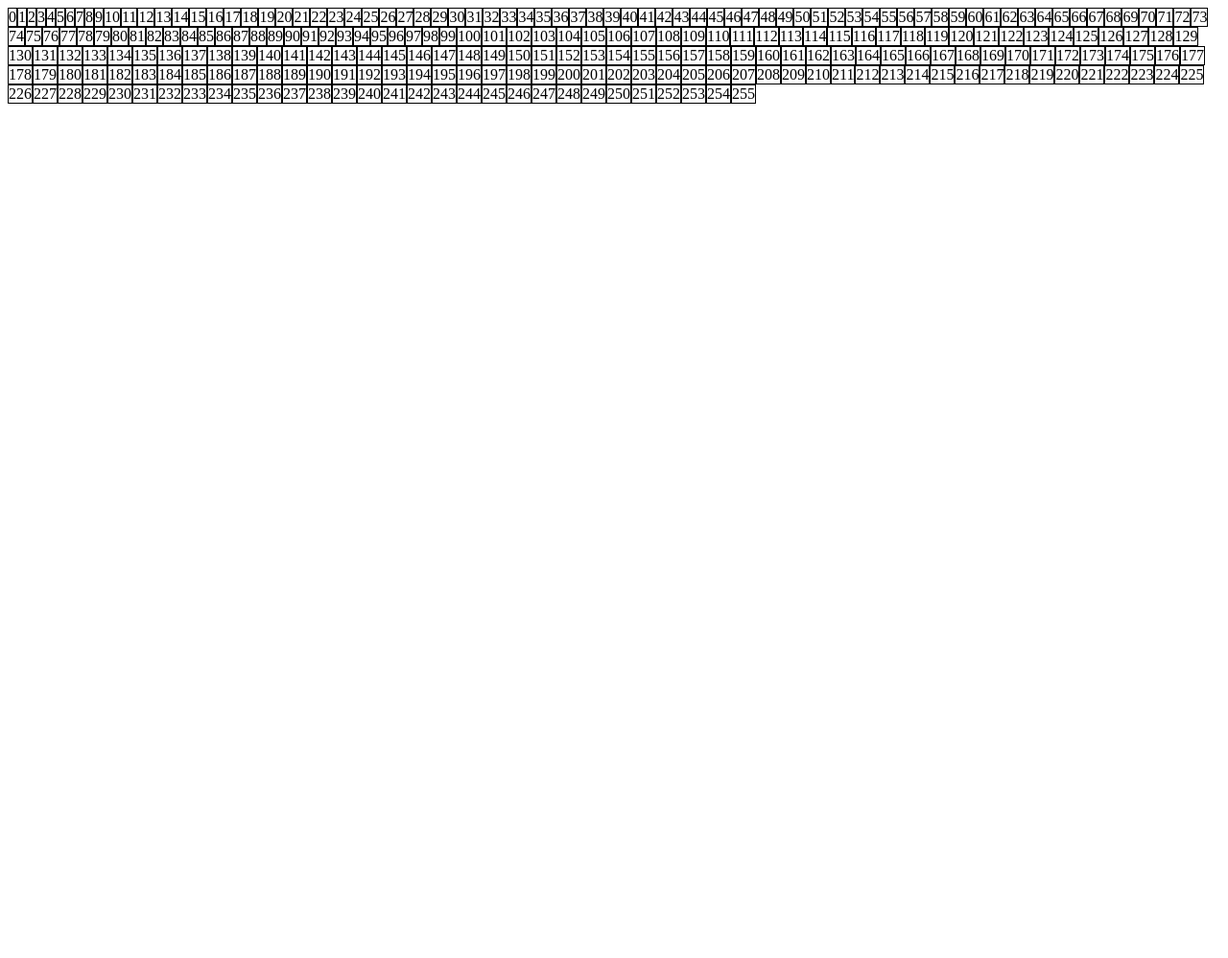
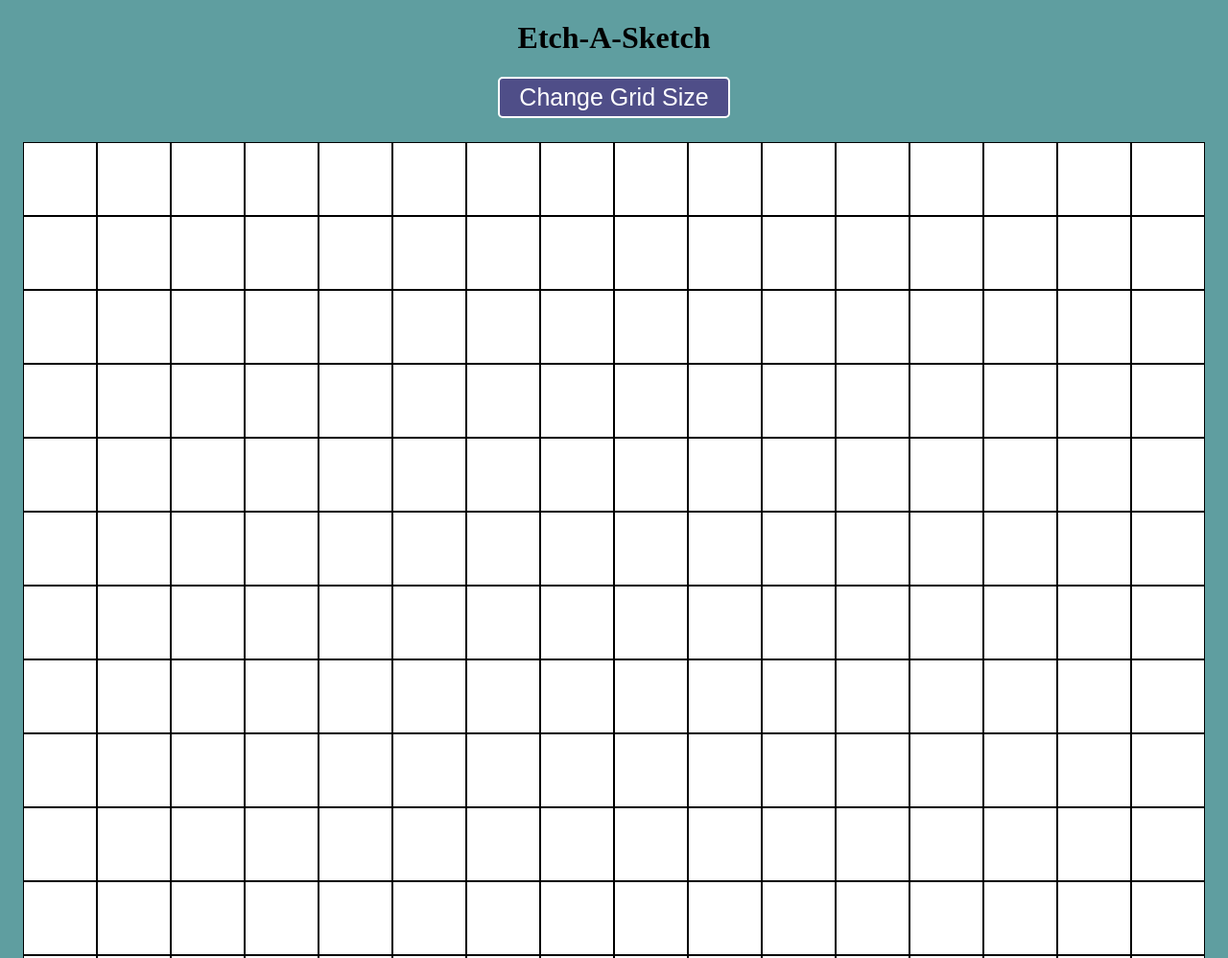
Before and after one commit to sunilpatilsnd/Etch-a-Sketch, a plain HTML site: page index.html in a window 1280 px wide. Shown: the top 998 px of the page at 96% size. Before the commit the page ends 800 px from the top, so only its background shows below. Drawn offline with Linux system fonts and the light colour scheme.

Commit message:
16x16 grid Version functional Done 1. 16x16 grid is created. 2. grid gets colored when mouse enters
To Do/bugs
1. old grid is not deleted when creating new one
2. prompt entry value validation needs to be Done

```diff
--- a/index.html
+++ b/index.html
@@ -5,8 +5,12 @@
   <title></title>
   <link href="style.css" rel="stylesheet" />
   <script src="script.js" defer></script>
+  <title>Etch-A-Sketch</title>
 </head>
 <body>
-
+      <div class="center">
+        <h1>Etch-A-Sketch</h1>
+        <button class="gridder">Change Grid Size</button>
+      </div>
 </body>
 </html>
--- a/script.js
+++ b/script.js
@@ -1,13 +1,37 @@
-const body = document.querySelector('body');
+const width = window.innerWidth - 16; //deducting body margin value
+const height = window.innerHeight - 16; //deducting body margin value
 
-const container = document.createElement('div');
-container.classList = 'container';
+const body = document.querySelector('body'); //selecting body
 
-for(let i = 0; i < 256 ; i++ ){
-    let box = document.createElement('div');
-    box.classList = 'border';
-    box.textContent = i;
-    container.appendChild(box);
+const container = document.createElement('div'); //creating container
+container.classList = 'container' //adding class to container
+
+body.appendChild(container);  //adding container to body
+
+function createGrid(gridSize){
+    const container = document.querySelector('.container'); //selecting container
+
+    let boxNum = gridSize**2; //calculating total num of boxes required
+    for(let i = 0; i < boxNum ; i++ ){
+        let box = document.createElement('div'); //creating one box
+        box.classList = 'border box'; //adding border to box
+        let size = (width/gridSize) - 4; // adjusting for border size
+        box.style = `width: ${size}px; height: ${size}px`; //setting box size to be square
+        container.appendChild(box);                     //adding box to to container
+        box.addEventListener("mouseenter",()=>{     //registering event listener for each box and paint them black on mouse entry
+            box.classList.add('paint')
+        });
+        // box.textContent = i;
+    }
+    body.replaceChild(container, container);
 }
 
-body.appendChild(container);
+createGrid(16);
+
+const changeSize = document.querySelector('.gridder');
+changeSize.addEventListener("click", () =>{
+    let input = prompt('Enter size of the grid between 8-100');
+    let size = parseInt(input);
+    console.log(size);
+    createGrid(size);
+});
--- a/style.css
+++ b/style.css
@@ -2,10 +2,40 @@
     border: 1px solid #000;
 
 }
+body{
+    background-color: cadetblue;
+
+}
+.center{
+    text-align: center;
+}
+.box{
+    background-color: #fff;
+}
 .container{
     display: flex;
     flex-wrap: wrap;
-    justify-content: start;
+    justify-content: center;
     align-items: center;
     vertical-align: middle;
+    text-align: center;
 }
+.paint{
+    background-color: #000;
+}
+.h1{
+    font-family: cursive;
+    color: #fff;
+    font-weight: 700;
+}
+
+button{
+    background-color: #4f4e88;
+    font-size: 25px;
+    margin: 0em 0.5em 1em 0.5em;
+    padding: 5px 20px;
+    border: 2px solid #fff;
+    color: #fff;
+    border-radius: 5px;
+
+}
```
